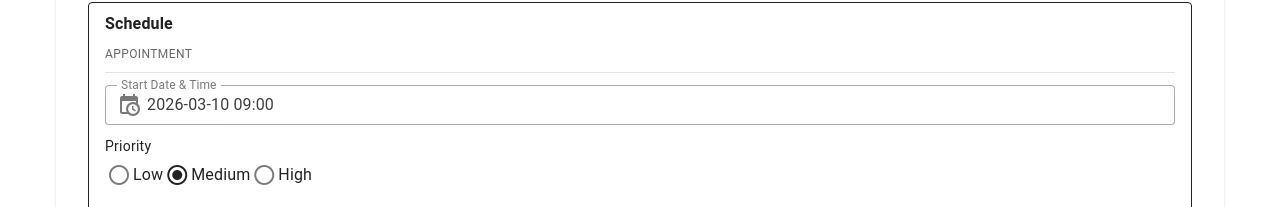
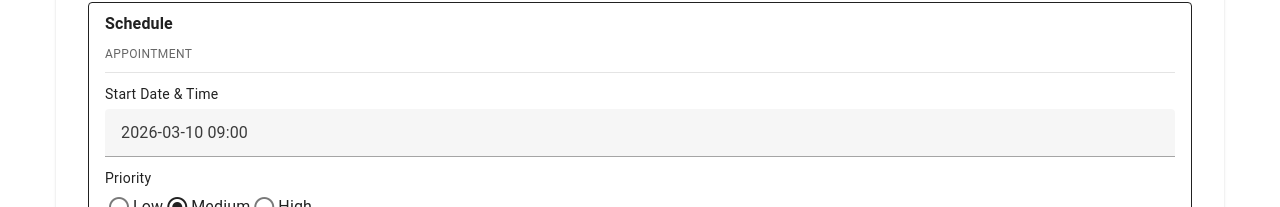
Before and after one commit to mosquitobite82/MyVueApp, a Vue app in the folder my-vue-app/: page / in a window 1280 px wide. Shown: the part 708-915 px from the top of the page. Built offline with nearby package versions, Linux system fonts and the light colour scheme; the HTML template or start-up script is replaced by a standard one.

Commit message:
Form changes sent to backend as events

```diff
--- a/my-vue-app/src/api/backend/mockBackend.ts
+++ b/my-vue-app/src/api/backend/mockBackend.ts
@@ -107,13 +107,13 @@ let currentFormState: Form = JSON.parse(JSON.stringify(initialFormState))
 export const mockFormState = (): Form => currentFormState
 
 /**
- * Simulates the backend applying a text field change.
+ * Simulates the backend applying a field change.
  * Mutates the internal state and returns the new snapshot.
  */
 export function applyFormFieldChange(
   sectionId: string,
   fieldIndex: number,
-  newValue: string,
+  newValue: unknown,
 ): Form {
   const updated: Form = JSON.parse(JSON.stringify(currentFormState))
 
@@ -124,8 +124,20 @@ export function applyFormFieldChange(
     const field = section.fields[fieldIndex]
     if (!field) continue
 
-    if (field.type === 'text' || field.type === 'textarea') {
+    if ((field.type === 'text' || field.type === 'textarea') && typeof newValue === 'string') {
       field.value = newValue
+    } else if (field.type === 'checkbox' && typeof newValue === 'boolean') {
+      field.value = newValue
+    } else if (field.type === 'datetime' && typeof newValue === 'string') {
+      field.value = newValue
+    } else if (
+      (field.type === 'select' || field.type === 'radio') &&
+      typeof newValue === 'object' &&
+      newValue !== null &&
+      'label' in newValue &&
+      'value' in newValue
+    ) {
+      field.value = newValue as { label: string; value: string | number | boolean }
     }
     break
   }
--- a/my-vue-app/src/api/mock/signalr/types.ts
+++ b/my-vue-app/src/api/mock/signalr/types.ts
@@ -23,8 +23,8 @@ export interface FormFieldChangedEvent {
   sectionId: string
   /** Index of the field within Section.fields */
   fieldIndex: number
-  oldValue: string
-  newValue: string
+  oldValue: unknown
+  newValue: unknown
   timestamp: number
 }
 
--- a/my-vue-app/src/components/form/Form.vue
+++ b/my-vue-app/src/components/form/Form.vue
@@ -1,6 +1,8 @@
 <script setup lang="ts">
 import { ref, onMounted, onUnmounted } from 'vue'
 import { useFormStore } from '@/stores/formStore'
+import DateTimePicker from '@/components/form/DateTime/DateTime.vue'
+import type { DateTime as DateTimeValue } from '@/components/form/DateTime/DateTime.vue'
 
 const store = useFormStore()
 
@@ -21,6 +23,30 @@ const displayValue = (sectionId: string, index: number, storeValue: string) => {
 
 const setDraft = (sectionId: string, index: number, value: string) => {
   drafts.value[fieldKey(sectionId, index)] = value
+}
+
+// --- DateTime helpers ---
+const pad = (n: number) => String(n).padStart(2, '0')
+
+const parseDateTime = (s: string | undefined): DateTimeValue | null => {
+  if (!s) return null
+  const m = /^(\d{4})-(\d{1,2})-(\d{1,2})(?:\s+(\d{1,2}):(\d{1,2}))?$/.exec(s.trim())
+  if (!m) return null
+  const month = Number(m[2])
+  if (month < 1 || month > 12) return null
+  return {
+    year: Number(m[1]),
+    month: month as DateTimeValue['month'],
+    day: Number(m[3]),
+    hour: Number(m[4] ?? 0),
+    minute: Number(m[5] ?? 0),
+    second: 0,
+  }
+}
+
+const formatDateTime = (dt: DateTimeValue | null): string => {
+  if (!dt) return ''
+  return `${dt.year}-${pad(dt.month)}-${pad(dt.day)} ${pad(dt.hour)}:${pad(dt.minute)}`
 }
 
 /** Called on blur: send event if value changed, then clear the draft. */
@@ -80,13 +106,14 @@ const commitField = async (sectionId: string, index: number, storeValue: string)
               <v-textarea
                 v-else-if="field.type === 'textarea'"
                 :label="field.label.name"
-                :model-value="field.value ?? ''"
+                :model-value="displayValue(section.formId, i, field.value ?? '')"
                 density="compact"
                 variant="outlined"
                 rows="2"
                 auto-grow
-                readonly
                 hide-details="auto"
+                @update:model-value="(val) => setDraft(section.formId, i, String(val))"
+                @blur="() => commitField(section.formId, i, field.value ?? '')"
               />
 
               <v-text-field
@@ -105,8 +132,8 @@ const commitField = async (sectionId: string, index: number, storeValue: string)
                 :label="field.label.name"
                 :model-value="field.value ?? false"
                 density="compact"
-                readonly
                 hide-details="auto"
+                @update:model-value="(val) => store.sendFieldChange(section.formId, i, field.value ?? false, Boolean(val)).catch(console.error)"
               />
 
               <v-select
@@ -118,8 +145,11 @@ const commitField = async (sectionId: string, index: number, storeValue: string)
                 item-value="value"
                 density="compact"
                 variant="outlined"
-                readonly
                 hide-details="auto"
+                @update:model-value="(rawVal) => {
+                  const item = field.items.find((it) => it.value === rawVal)
+                  if (item) store.sendFieldChange(section.formId, i, field.value, item).catch(console.error)
+                }"
               />
 
               <div v-else-if="field.type === 'radio'">
@@ -128,8 +158,11 @@ const commitField = async (sectionId: string, index: number, storeValue: string)
                   :model-value="field.value?.value"
                   inline
                   density="compact"
-                  readonly
                   hide-details="auto"
+                  @update:model-value="(rawVal) => {
+                    const item = field.items.find((it) => it.value === rawVal)
+                    if (item) store.sendFieldChange(section.formId, i, field.value, item).catch(console.error)
+                  }"
                 >
                   <v-radio
                     v-for="item in field.items"
@@ -140,16 +173,17 @@ const commitField = async (sectionId: string, index: number, storeValue: string)
                 </v-radio-group>
               </div>
 
-              <v-text-field
-                v-else-if="field.type === 'datetime'"
-                :label="field.label.name"
-                :model-value="field.value ?? ''"
-                density="compact"
-                variant="outlined"
-                readonly
-                hide-details="auto"
-                prepend-inner-icon="mdi-calendar-clock"
-              />
+              <div v-else-if="field.type === 'datetime'">
+                <div class="text-body-2 mb-1">{{ field.label.name }}</div>
+                <DateTimePicker
+                  :model-value="parseDateTime(field.value)"
+                  :placeholder="field.label.name"
+                  @update:model-value="(dt) => {
+                    const str = formatDateTime(dt)
+                    store.sendFieldChange(section.formId, i, field.value ?? '', str).catch(console.error)
+                  }"
+                />
+              </div>
             </template>
           </div>
         </div>
--- a/my-vue-app/src/stores/formStore.ts
+++ b/my-vue-app/src/stores/formStore.ts
@@ -67,8 +67,8 @@ export const useFormStore = defineStore('form', () => {
   const sendFieldChange = async (
     sectionId: string,
     fieldIndex: number,
-    oldValue: string,
-    newValue: string,
+    oldValue: unknown,
+    newValue: unknown,
   ): Promise<void> => {
     if (!isConnected.value) throw new Error('Not connected')
 
```
